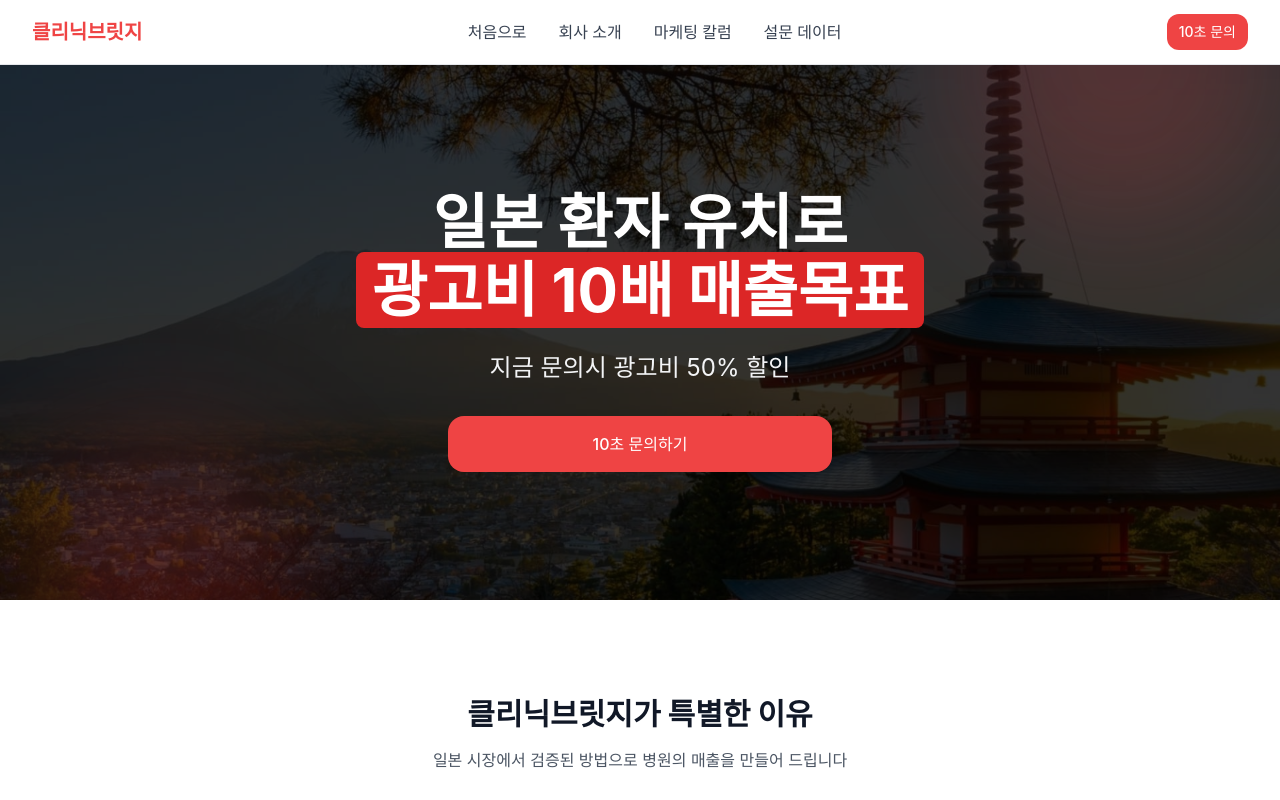
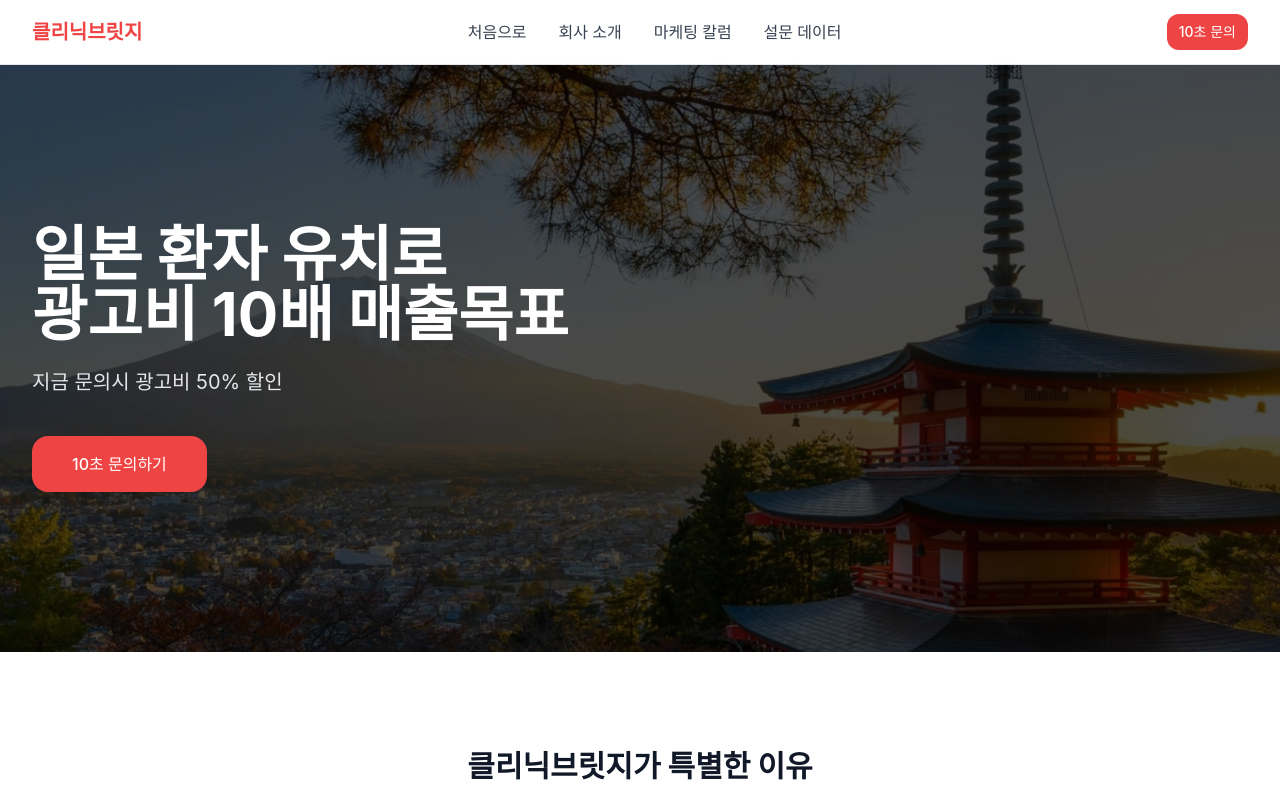
Before and after one commit to hckang2000/marketing, a Next.js app: page / in a window 1280 px wide. Shown: the top 800 px of the page. Built offline with nearby package versions, Linux system fonts and the light colour scheme; no server answers; a web font is replaced by a local one.

Commit message:
feat: Hero 섹션 seumbiz 구조로 변경 (좌측 정렬, H1/H2, compact 버튼)

```diff
--- a/src/components/sections/Hero.tsx
+++ b/src/components/sections/Hero.tsx
@@ -4,24 +4,12 @@ import { motion } from "framer-motion"
 import Image from "next/image"
 import { Button } from "@/components/common/Button"
 import { Container } from "@/components/common/Container"
-import { ResponsiveText } from "@/components/common/ResponsiveText"
 
 interface HeroProps {
   onContactClick: () => void
 }
 
 export function Hero({ onContactClick }: HeroProps) {
-  // 현재 날짜로부터 7일 뒤 날짜 계산
-  // const getDateAfter7Days = () => {
-  //   const today = new Date()
-  //   const after7Days = new Date(today.getTime() + 7 * 24 * 60 * 60 * 1000)
-  //   const month = after7Days.getMonth() + 1 // getMonth()는 0부터 시작하므로 +1
-  //   const day = after7Days.getDate()
-  //   return `${month}월 ${day}일`
-  // }
-
-  // const deadlineDate = getDateAfter7Days()
-
   return (
     <section className="relative overflow-hidden">
       {/* Background Image - Mobile */}
@@ -52,47 +40,44 @@ export function Hero({ onContactClick }: HeroProps) {
         />
       </div>
 
-      {/* Overlay for better text readability */}
-      <div className="absolute inset-0 bg-black/80" />
+      {/* Overlay */}
+      <div className="absolute inset-0 bg-black/70" />
+
       <Container>
-        <div className="relative z-10 py-20 lg:py-32 min-h-[80vh] lg:min-h-0 flex items-center">
-          <div className="max-w-4xl mx-auto text-center">
-            {/* Headline */}
+        <div className="relative z-10 py-24 lg:py-40 min-h-[80vh] lg:min-h-0 flex items-center">
+          <div className="max-w-2xl">
+            {/* H1 */}
             <motion.h1
               initial={{ opacity: 0, y: 20 }}
               animate={{ opacity: 1, y: 0 }}
               transition={{ duration: 0.6 }}
-              className="text-3xl sm:text-4xl lg:text-6xl font-bold text-white mb-6 leading-tight"
+              className="text-4xl sm:text-5xl lg:text-6xl font-bold text-white mb-6 leading-tight"
             >
-              <span className="block whitespace-nowrap">일본 환자 유치로</span>
-              <span className="block bg-red-600 text-white px-2 sm:px-4 py-2 rounded-lg inline-block whitespace-nowrap">광고비 10배 매출목표</span>
+              일본 환자 유치로<br />
+              광고비 10배 매출목표
             </motion.h1>
 
-            {/* Subcopy */}
-            <motion.div
+            {/* H2 */}
+            <motion.h2
               initial={{ opacity: 0, y: 20 }}
               animate={{ opacity: 1, y: 0 }}
               transition={{ duration: 0.6, delay: 0.2 }}
-              className="text-lg lg:text-2xl text-gray-100 mb-8 max-w-2xl lg:max-w-3xl mx-auto"
+              className="text-lg lg:text-xl text-gray-200 mb-10 font-normal leading-relaxed"
             >
-              <ResponsiveText
-                mobile={`지금 문의시 광고비 50% 할인`}
-                desktop={`지금 문의시 광고비 50% 할인`}
-              />
-            </motion.div>
+              지금 문의시 광고비 50% 할인
+            </motion.h2>
 
-            {/* CTA Buttons */}
+            {/* CTA */}
             <motion.div
               initial={{ opacity: 0, y: 20 }}
               animate={{ opacity: 1, y: 0 }}
               transition={{ duration: 0.6, delay: 0.4 }}
-              className="flex justify-center items-center"
             >
               <Button
                 onClick={onContactClick}
                 variant="default"
                 size="lg"
-                className="w-full lg:w-96 lg:px-8"
+                className="px-10"
               >
                 10초 문의하기
               </Button>
@@ -100,12 +85,6 @@ export function Hero({ onContactClick }: HeroProps) {
           </div>
         </div>
       </Container>
-
-      {/* Background Elements */}
-      <div className="absolute inset-0 overflow-hidden">
-        <div className="absolute -top-40 right-0 w-80 h-80 bg-primary/20 rounded-full blur-3xl" />
-        <div className="absolute -bottom-40 left-0 w-80 h-80 bg-primary/20 rounded-full blur-3xl" />
-      </div>
     </section>
   )
 }
```
